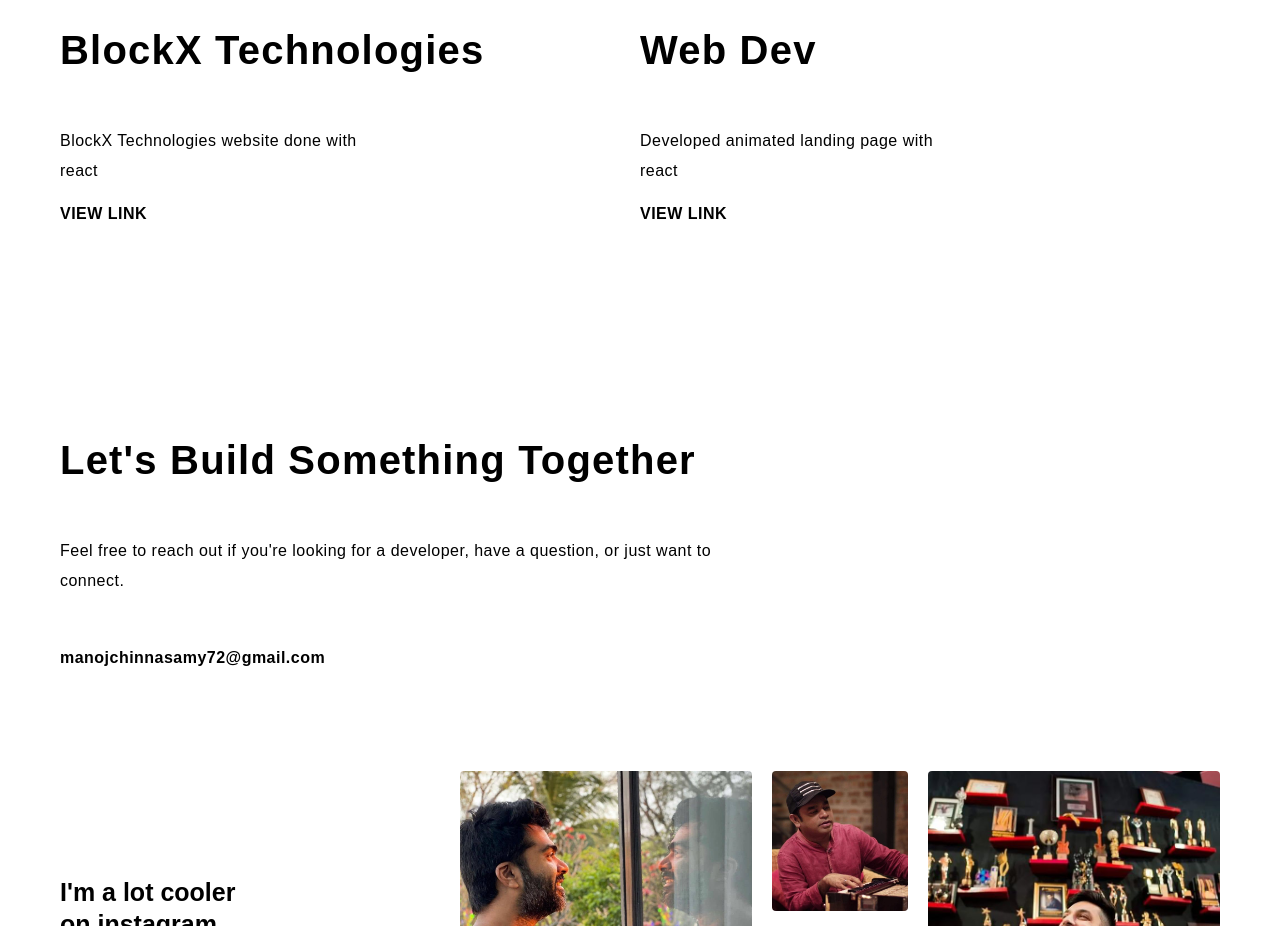
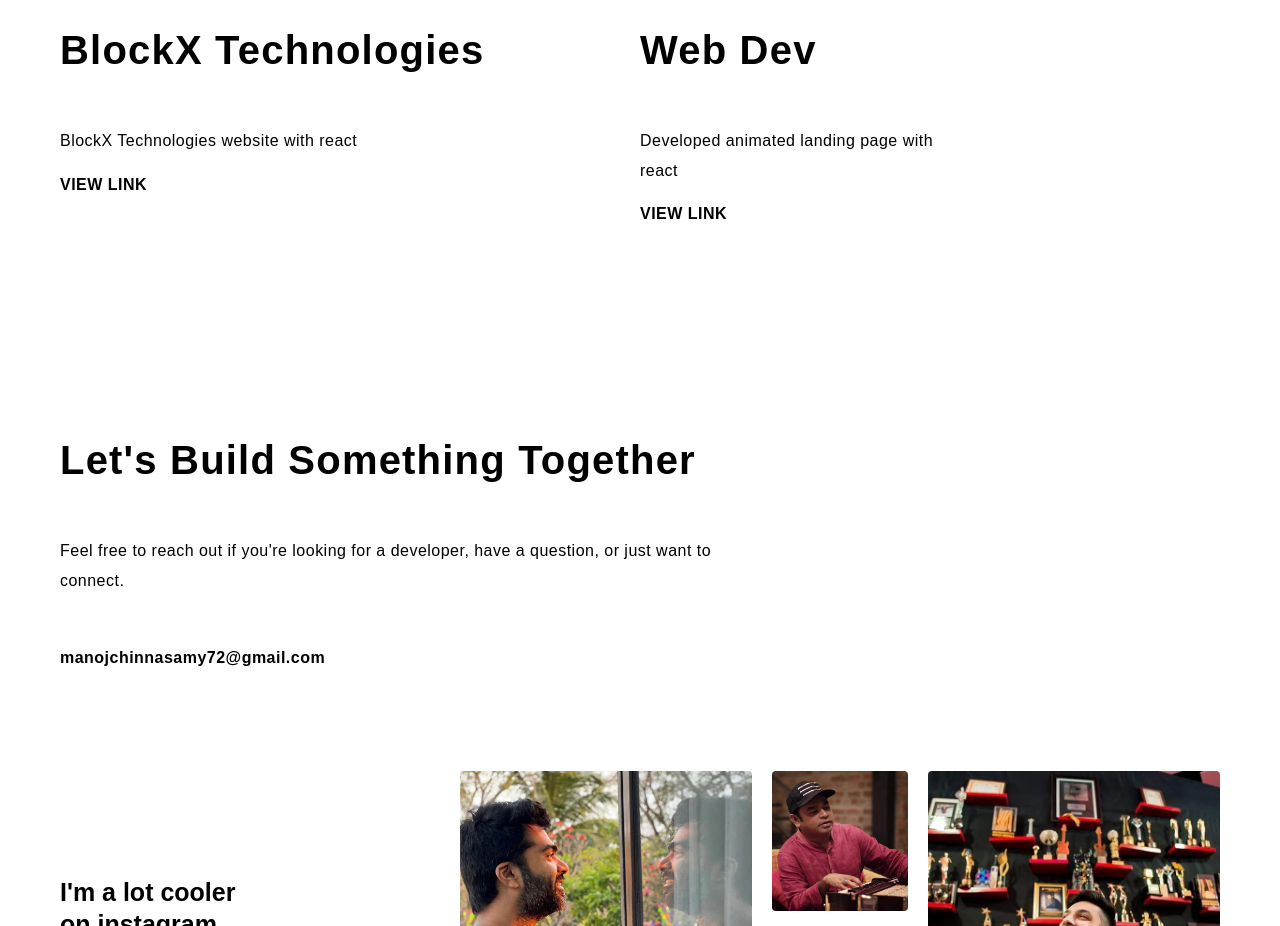
Before and after one commit to Manoj-72/Portfolio, a React (Create React App) app: page / in a window 1280 px wide. Shown: the part 2420-3346 px from the top of the page. Built offline with nearby package versions, Linux system fonts and the light colour scheme; a web font is replaced by a local one.

Commit message:
first commit

```diff
--- a/src/containers/Projects.js
+++ b/src/containers/Projects.js
@@ -105,7 +105,7 @@
               <Title text="BlockX Technologies" />
             </a>
             <p className="project-desc">
-              BlockX Technologies website done with react
+              BlockX Technologies website with react
             </p>
 
             <a
```
